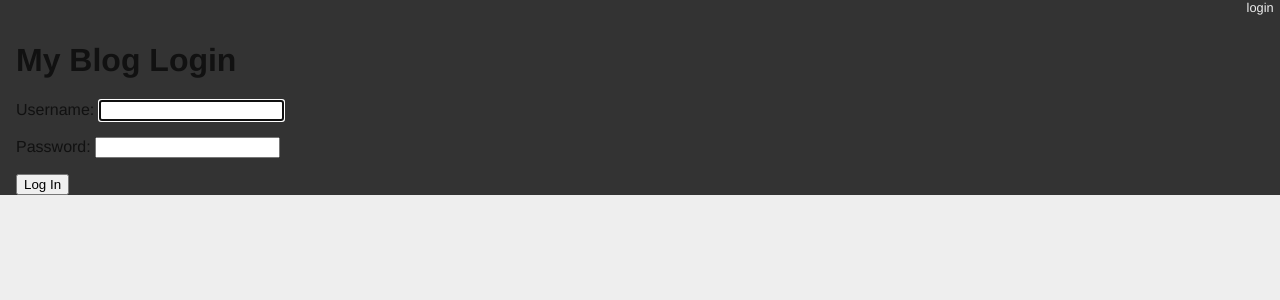
After one commit to pythongal6295/django_blog, a Django app: page /login/ in a window 1280 px wide. The commit adds this page. Shown: the top 300 px of the page. Run offline with Django 3.2, Linux system fonts and the light colour scheme.

Commit message:
added login/logout feature

```diff
--- /dev/null
+++ b/mysite/blogging/static/django_blog.css
@@ -0,0 +1,74 @@
+body {
+    background-color: #eee;
+    color: #111;
+    font-family: "HelveticaNeue-Light", "Helvetica Neue Light", "Helvetica Neue", Helvetica, Arial, "Lucida Grande", sans-serif;
+    margin:0;
+    padding:0;
+}
+#container {
+    margin:0;
+    padding:0;
+    margin-top: 0px;
+}
+#header {
+    background-color: #333;
+    border-botton: 1px solid #111;
+    margin:0;
+    padding:0;
+}
+#control-bar {
+    margin: 0em 0em 1em;
+    list-style: none;
+    list-style-type: none;
+    text-align: right;
+    color: #eee;
+    font-size: 80%;
+    padding-bottom: 0.4em;
+}
+#control-bar li {
+    display: inline-block;
+}
+#control-bar li a {
+    color: #eee;
+    padding: 0.5em;
+    text-decoration: none;
+}
+#control-bar li a:hover {
+    color: #cce;
+}
+#content {
+    margin: 0em 1em 1em;
+}
+
+ul#entries {
+    list-style: none;
+    list-style-type: none;
+}
+div.entry {
+    margin-right: 2em;
+    margin-top: 1em;
+    border-top: 1px solid #cecece;
+}
+ul#entries li:first-child div.entry {
+    border-top: none;
+    margin-top: 0em;
+}
+div.entry-body {
+    margin-left: 2em;
+}
+.notification {
+    float: right;
+    text-align: center;
+    width: 25%;
+    padding: 1em;
+}
+.info {
+    background-color: #aae;
+}
+ul.categories {
+    list-style: none;
+    list-style-type: none;
+}
+ul.categories li {
+    display: inline;
+}
--- a/mysite/mysite/settings.py
+++ b/mysite/mysite/settings.py
@@ -127,3 +127,6 @@ STATIC_URL = '/static/'
 # https://docs.djangoproject.com/en/3.2/ref/settings/#default-auto-field
 
 DEFAULT_AUTO_FIELD = 'django.db.models.BigAutoField'
+
+LOGIN_URL = '/login/'
+LOGIN_REDIRECT_URL = '/'
--- a/mysite/mysite/templates/base.html
+++ b/mysite/mysite/templates/base.html
@@ -6,6 +6,15 @@
         <link type="text/css" rel="stylesheet" href="{% static 'django_blog.css' %}">
     </head>
     <body>
+        <div id ="header">
+            <ul id="control-bar">
+                {% if user.is_authenticated %}
+                {% if user.is_staff %}<li><a href="{% url 'admin:index' %}">admin</a></li>{% endif %}
+                <li><a href="{% url 'logout' %}">logout</a></li>
+                {% else %}
+                <li><a href="{% url 'login' %}">login</a></li>
+                {% endif %}
+            </ul>
         <div id="containter">
             <div id="content">
                 {% block content %}
--- /dev/null
+++ b/mysite/mysite/templates/login.html
@@ -0,0 +1,9 @@
+{% extends "base.html" %}
+
+{% block content %}
+<h1>My Blog Login</h1>
+<form action="" method="POST">{% csrf_token %}
+    {{ form.as_p }}
+    <p><input type="submit" value="Log In"></p>
+</form>
+{% endblock %}
--- a/mysite/mysite/urls.py
+++ b/mysite/mysite/urls.py
@@ -17,8 +17,12 @@ from django.contrib import admin
 from django.urls import path
 from django.urls.conf import include
 
+from django.contrib.auth.views import LoginView, LogoutView
+
 urlpatterns = [
     path('admin/', admin.site.urls),
     path('', include('blogging.urls')),
     path('polling/', include('polling.urls')),
+    path('login/', LoginView.as_view(template_name='login.html'), name="login"),
+    path('logout', LogoutView.as_view(next_page='/'), name="logout")
 ]
```
Also changed, not shown: mysite/blogging/templates/blogging/detail.html (added, +16 -0 lines).
